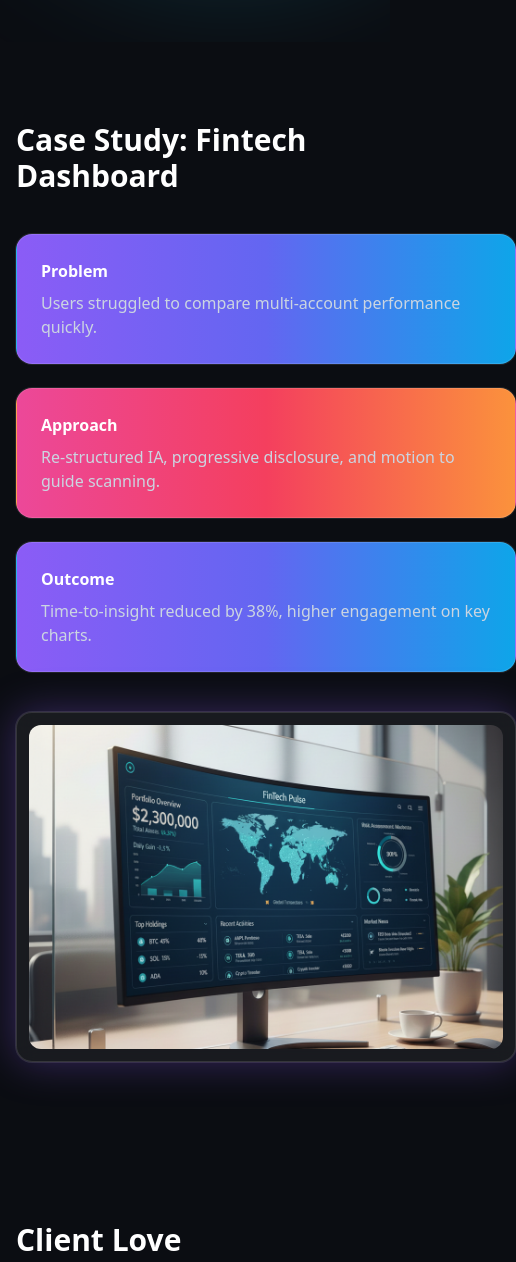
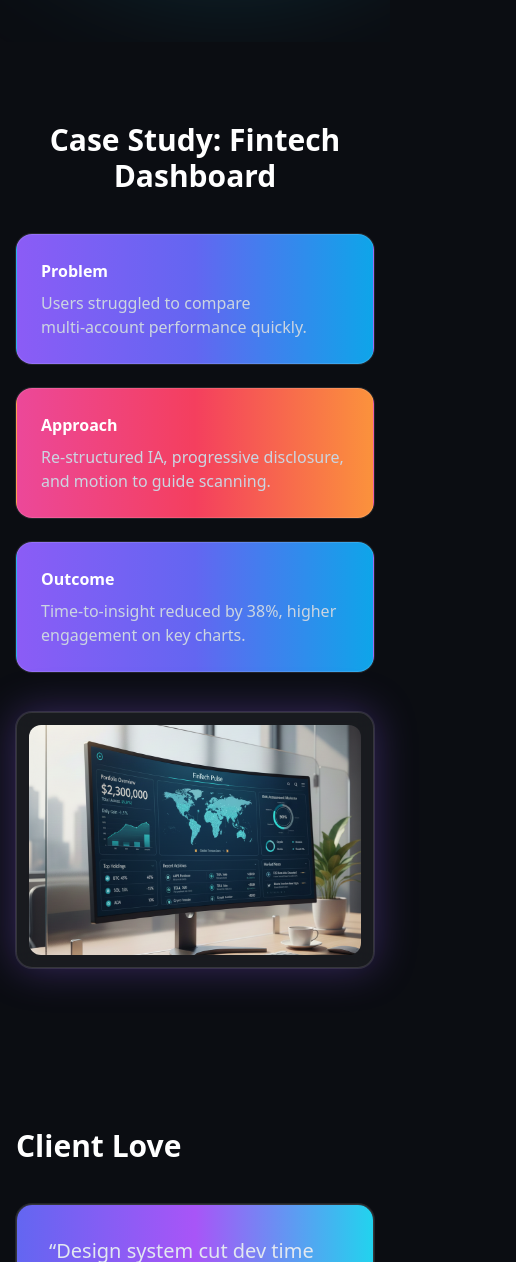
Before and after one commit to Sukanto-Sarker/portfolio2, a plain HTML site: page index.html in a window 390 px wide. Shown: the part 3800-5062 px from the top of the page, 516 px wide, since content can reach past the window. Drawn offline with nearby package versions, Linux system fonts and the light colour scheme.

Commit message:
Update index.html

```diff
--- a/index.html
+++ b/index.html
@@ -420,36 +420,43 @@
   <!-- Case Study (sticky scroll + opacity transitions) -->
   <section id="case" class="py-20 relative">
   <div class="max-w-7xl mx-auto px-4 sm:px-6 lg:px-8">
-      <h2 class="text-3xl md:text-4xl font-black mb-10">Case Study: Fintech Dashboard</h2>
-      <div class="grid md:grid-cols-2 gap-10 items-start">
+    <h2 class="text-3xl md:text-4xl font-black mb-10 text-center md:text-left">Case Study: Fintech Dashboard</h2>
+
+    <div class="grid grid-cols-1 md:grid-cols-2 gap-10 items-start">
       <div class="space-y-6">
-          <!-- new js for colour change -->
-          <div class="rounded-2xl  glass-card hover:bg-purple-500 ring-1 ring-white/10 p-6 opacity-0 translate-y-4 case-step gradientBox ">
+        <!-- Problem -->
+        <div class="rounded-2xl glass-card hover:bg-purple-500 ring-1 ring-white/10 p-6 opacity-0 translate-y-4 case-step gradientBox">
           <h3 class="font-bold mb-2">Problem</h3>
           <p class="text-slate-300">Users struggled to compare multi‑account performance quickly.</p>
         </div>
-          <div class="rounded-2xl hover:bg-purple-500 glass-card ring-1 ring-white/10 p-6 opacity-0 translate-y-4 case-step gradientBox2">
+
+        <!-- Approach -->
+        <div class="rounded-2xl glass-card hover:bg-purple-500 ring-1 ring-white/10 p-6 opacity-0 translate-y-4 case-step gradientBox2">
           <h3 class="font-bold mb-2">Approach</h3>
           <p class="text-slate-300">Re‑structured IA, progressive disclosure, and motion to guide scanning.</p>
         </div>
-          <div class="rounded-2xl hover:bg-purple-500 glass-card ring-1 ring-white/10 p-6 opacity-0 translate-y-4 case-step gradientBox">
+
+        <!-- Outcome -->
+        <div class="rounded-2xl glass-card hover:bg-purple-500 ring-1 ring-white/10 p-6 opacity-0 translate-y-4 case-step gradientBox">
           <h3 class="font-bold mb-2">Outcome</h3>
           <p class="text-slate-300">Time‑to‑insight reduced by 38%, higher engagement on key charts.</p>
         </div>
       </div>
-        <div class="sticky top-28">
-         <div class="rounded-2xl glass-card ring-1 ring-white/10 p-3 shadow-glow w-[500px] h-[350px] overflow-hidden">
+
+      <!-- Dashboard Image -->
+      <div class="md:sticky md:top-28 flex justify-center">
+        <div class="rounded-2xl glass-card ring-1 ring-white/10 p-3 shadow-glow w-full max-w-md h-64 sm:h-80 md:h-[350px] overflow-hidden">
           <img
             src="deshbord.png"
             alt="Fintech Dashboard"
             class="w-full h-full object-cover rounded-xl"
           />
         </div>
-
       </div>
     </div>
   </div>
 </section>
+
 
   <!-- Testimonials (auto slider) -->
   <section id="testimonials" class="py-20 relative">
@@ -727,4 +734,5 @@ setInterval(() => {
   </script>
 </body>
 
+
 </html>
```
Lines whose indentation alone changed are shown as unchanged.
